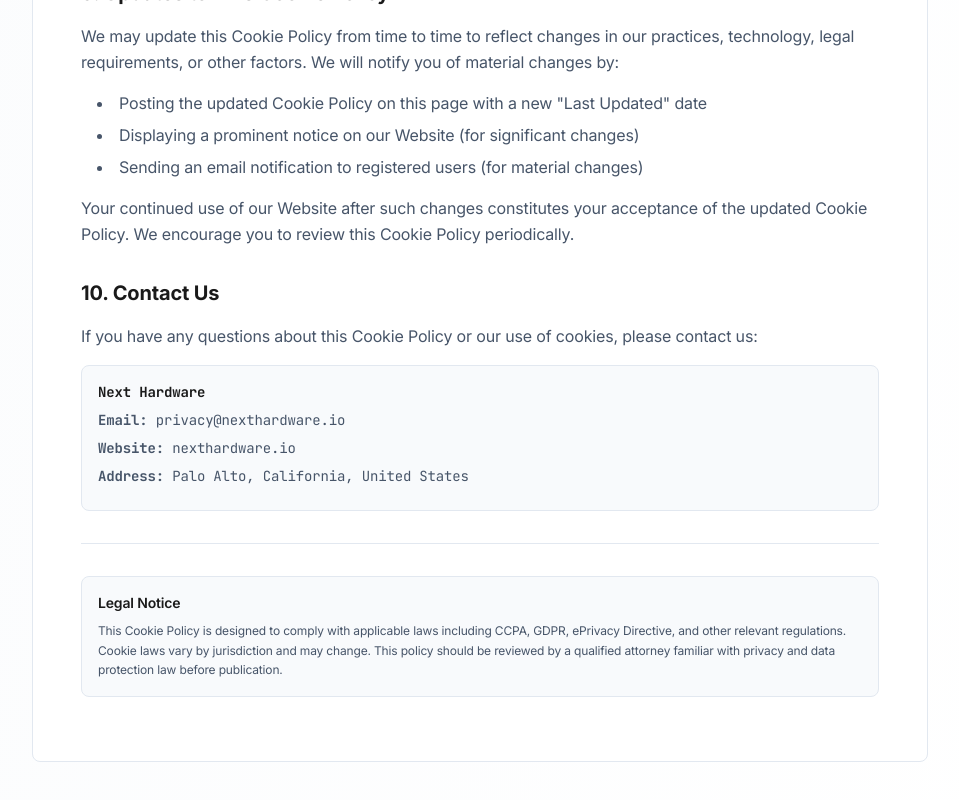
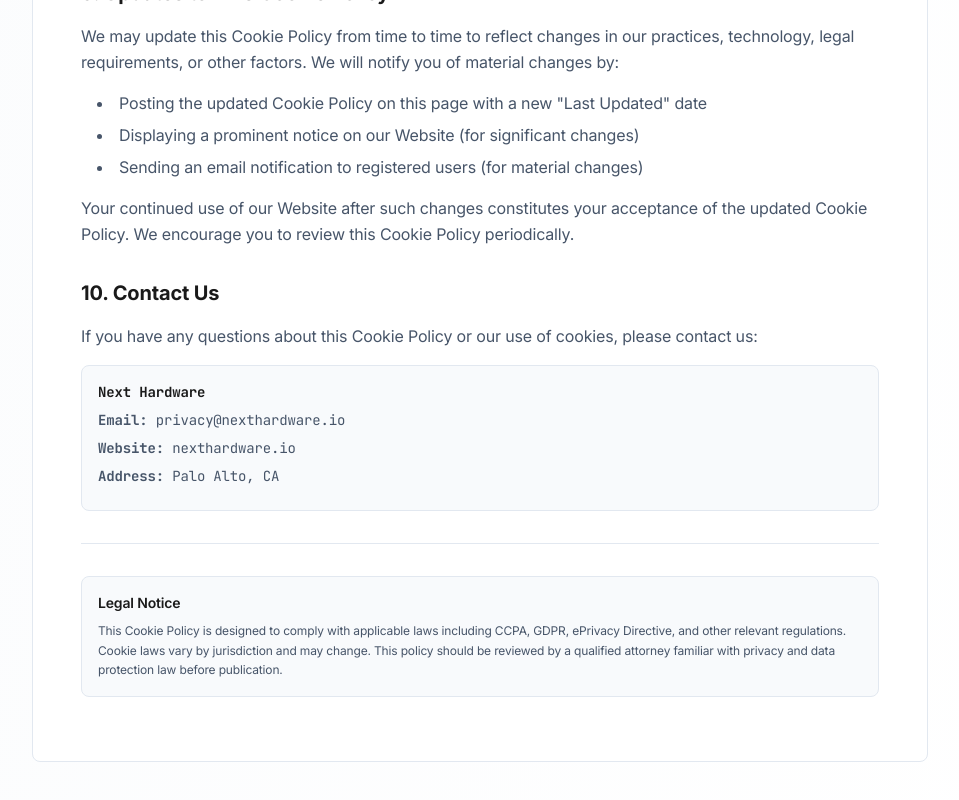
Before and after one commit to guanliangsky/nexthardware, a Next.js app: page /cookies in a window 1280 px wide. Shown: the part 3742-4542 px from the top of the page, without its empty margins (160-1119 px from the left). Built offline with nearby package versions, Linux system fonts and the light colour scheme.

Commit message:
fix: Update all addresses to 'Palo Alto, CA'
- Update Privacy Policy address
- Update Terms of Service address
- Update Cookie Policy address
- Update Contact component address
- Standardize all addresses to 'Palo Alto, CA' format

```diff
--- a/app/cookies/page.tsx
+++ b/app/cookies/page.tsx
@@ -200,7 +200,7 @@
               <p className="mb-2 text-slate-900"><strong>Next Hardware</strong></p>
               <p className="mb-2 text-slate-600"><strong>Email:</strong> privacy@nexthardware.io</p>
               <p className="mb-2 text-slate-600"><strong>Website:</strong> nexthardware.io</p>
-              <p className="mb-2 text-slate-600"><strong>Address:</strong> Palo Alto, California, United States</p>
+              <p className="mb-2 text-slate-600"><strong>Address:</strong> Palo Alto, CA</p>
             </div>
           </section>
 
--- a/app/privacy/page.tsx
+++ b/app/privacy/page.tsx
@@ -292,7 +292,7 @@
               <p className="mb-2 text-slate-900"><strong>Next Hardware</strong></p>
               <p className="mb-2 text-slate-600"><strong>Email:</strong> privacy@nexthardware.io</p>
               <p className="mb-2 text-slate-600"><strong>Website:</strong> nexthardware.io</p>
-              <p className="mb-2 text-slate-600"><strong>Address:</strong> Palo Alto, California, United States</p>
+              <p className="mb-2 text-slate-600"><strong>Address:</strong> Palo Alto, CA</p>
               <p className="mt-4 text-xs text-slate-500">
                 <strong>For CCPA Requests:</strong> Please email privacy@nexthardware.io with "CCPA Request" in the subject line and specify which right you wish to exercise (access, deletion, correction, etc.). Include your full name and email address for verification.
               </p>
--- a/app/terms/page.tsx
+++ b/app/terms/page.tsx
@@ -279,7 +279,7 @@
               <p className="mb-2 text-slate-900"><strong>Next Hardware</strong></p>
               <p className="mb-2 text-slate-600"><strong>Email:</strong> legal@nexthardware.io</p>
               <p className="mb-2 text-slate-600"><strong>Website:</strong> nexthardware.io</p>
-              <p className="mb-2 text-slate-600"><strong>Address:</strong> Palo Alto, California, United States</p>
+              <p className="mb-2 text-slate-600"><strong>Address:</strong> Palo Alto, CA</p>
             </div>
           </section>
 
--- a/components/Contact.tsx
+++ b/components/Contact.tsx
@@ -47,7 +47,7 @@
               <div>
                 <h4 className="text-sm font-semibold text-slate-700 mb-2">Location</h4>
                 <p className="text-slate-600">
-                  Palo Alto, California
+                  Palo Alto, CA
                 </p>
               </div>
 
```
